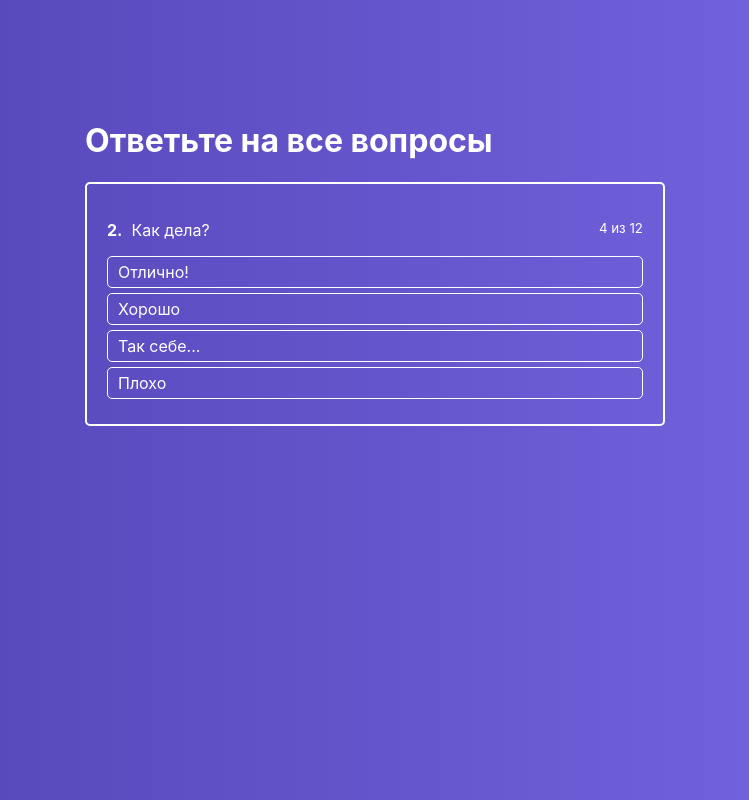
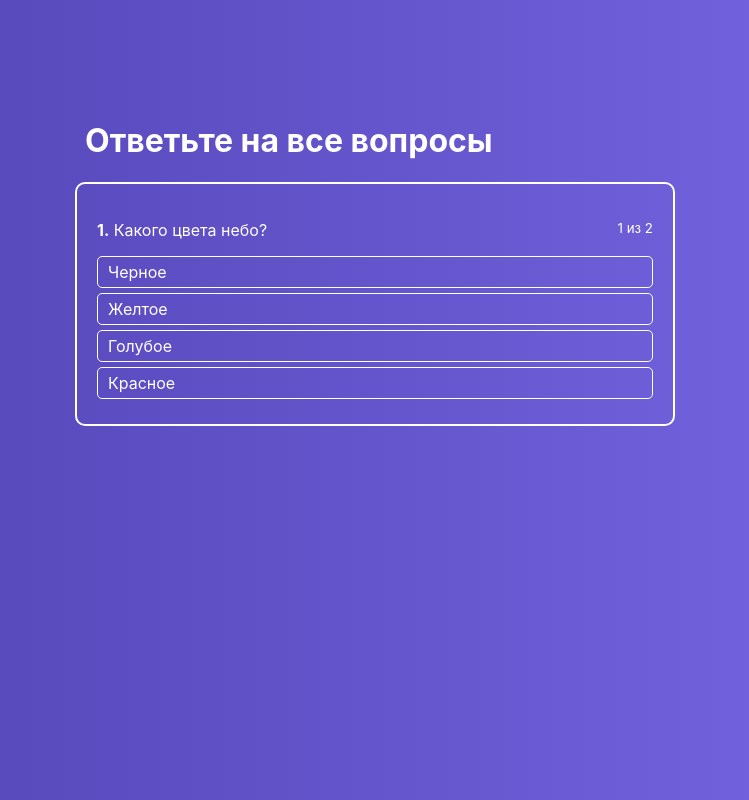
Before and after one commit to CharlieGoodson/react-quizz, a React (Create React App) app: page / in a window 1280 px wide. Shown: the whole page, without its empty margins (265-1014 px from the left). Built offline with nearby package versions, Linux system fonts and the light colour scheme.

Commit message:
after 8 part

```diff
--- a/package.json
+++ b/package.json
@@ -1,5 +1,5 @@
 {
-  "name": "react-quizz",
+  "name": "react-quiz",
   "version": "0.1.0",
   "private": true,
   "dependencies": {
--- a/src/components/ActiveQuiz/ActiveQuiz.js
+++ b/src/components/ActiveQuiz/ActiveQuiz.js
@@ -6,13 +6,14 @@ const ActiveQuiz = props => (
     <div className={classes.ActiveQuiz}>
         <p className={classes.Question}>
             <span>
-                <strong>2.</strong>&nbsp;
-                Как дела?
+                <strong>{props.quizNumber}.</strong>&nbsp;
+                {props.question}
             </span>
-            <small>4 из 12</small>
+            <small>{props.quizNumber} из {props.quizLength}</small>
         </p>
         <AnswersList
             answers={props.answers}
+            onAnswerClick={props.onAnswerClick}
         />
     </div>
 )
--- a/src/components/ActiveQuiz/ActiveQuiz.module.css
+++ b/src/components/ActiveQuiz/ActiveQuiz.module.css
@@ -2,8 +2,8 @@
     padding: 20px;
     color: #fff;
     border: 2px solid #fff;
-    border-radius: 5px;
-    margin: 0 10px;
+    border-radius: 10px;
+    margin: 20px 0;
     box-sizing: border-box;
 }
 
--- a/src/components/ActiveQuiz/AnswersList/AnswerItem/AnswerItem.js
+++ b/src/components/ActiveQuiz/AnswersList/AnswerItem/AnswerItem.js
@@ -3,7 +3,10 @@ import classes from './AnswerItem.module.css'
 
 const AnswerItem = props => {
     return (
-        <li className={classes.AnswerItem}>
+        <li
+            className={classes.AnswerItem}
+            onClick={() => props.onAnswerClick(props.answer.id)}
+        >
             {props.answer.text}
         </li>
     )
--- a/src/components/ActiveQuiz/AnswersList/AnswerItem/AnswerItem.module.css
+++ b/src/components/ActiveQuiz/AnswersList/AnswerItem/AnswerItem.module.css
@@ -7,6 +7,6 @@
 }
 
 .AnswerItem:hover {
-    background: rgba(255, 255, 255, .15);
+    background: rgba(255, 255, 255, .2);
     transition: background .3s ease-in-out;
 }
--- a/src/components/ActiveQuiz/AnswersList/AnswersList.js
+++ b/src/components/ActiveQuiz/AnswersList/AnswersList.js
@@ -6,7 +6,11 @@ const AnswersList = props => (
     <ul className={classes.AnswersList}>
         {props.answers.map((answer, index) => {
             return (
-                <AnswerItem answer={answer} key={index} />
+                <AnswerItem
+                    answer={answer}
+                    key={index}
+                    onAnswerClick={props.onAnswerClick}
+                />
             )
         })}
     </ul>
--- a/src/containers/Quiz/Quiz.js
+++ b/src/containers/Quiz/Quiz.js
@@ -5,16 +5,36 @@ import ActiveQuiz from '../../components/ActiveQuiz/ActiveQuiz'
 class Quiz extends Component {
 
     state = {
+        activeQuiz: 0,
         quiz: [
             {
+                id: 1,
+                question: 'Какого цвета небо?',
+                rightAnswerId: 3,
                 answers: [
-                    {text: 'Отлично!'},
-                    {text: 'Хорошо'},
-                    {text: 'Так себе...'},
-                    {text: 'Плохо'}
+                    {text: 'Черное', id: 1},
+                    {text: 'Желтое', id: 2},
+                    {text: 'Голубое', id: 3},
+                    {text: 'Красное', id: 4}
+                ]
+            },
+            {
+                id: 2,
+                question: 'Какая столица США?',
+                rightAnswerId: 4,
+                answers: [
+                    {text: 'Вашингтон', id: 4},
+                    {text: 'Атланта', id: 2},
+                    {text: 'Cиэтл', id: 3},
+                    {text: 'Нью-Йорк', id: 1}
                 ]
             }
         ]
+    }
+
+    onAnswerClickHandler = answerId => {
+        console.log('AnswerId:', answerId)
+        this.setState({activeQuiz: this.state.activeQuiz + 1})
     }
 
     render() {
@@ -22,7 +42,13 @@ class Quiz extends Component {
             <div className={classes.Quiz}>
                 <div className={classes.QuizWrapper}>
                     <h1>Ответьте на все вопросы</h1>
-                    <ActiveQuiz answers={this.state.quiz[0].answers} />
+                    <ActiveQuiz
+                        answers={this.state.quiz[this.state.activeQuiz].answers}
+                        question={this.state.quiz[this.state.activeQuiz].question}
+                        onAnswerClick={this.onAnswerClickHandler}
+                        quizNumber={this.state.activeQuiz + 1}
+                        quizLength={this.state.quiz.length}
+                    />
                 </div>
             </div>
         )
```
